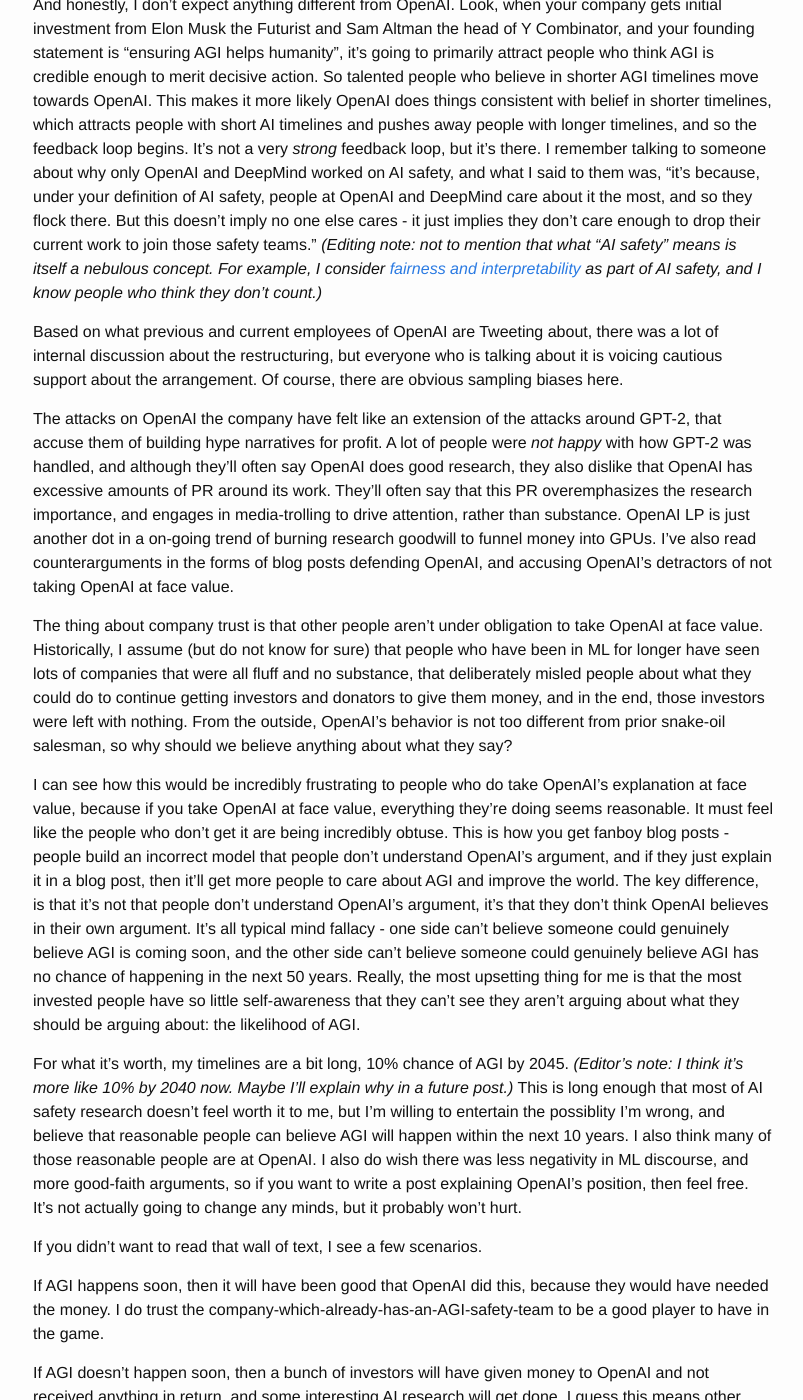
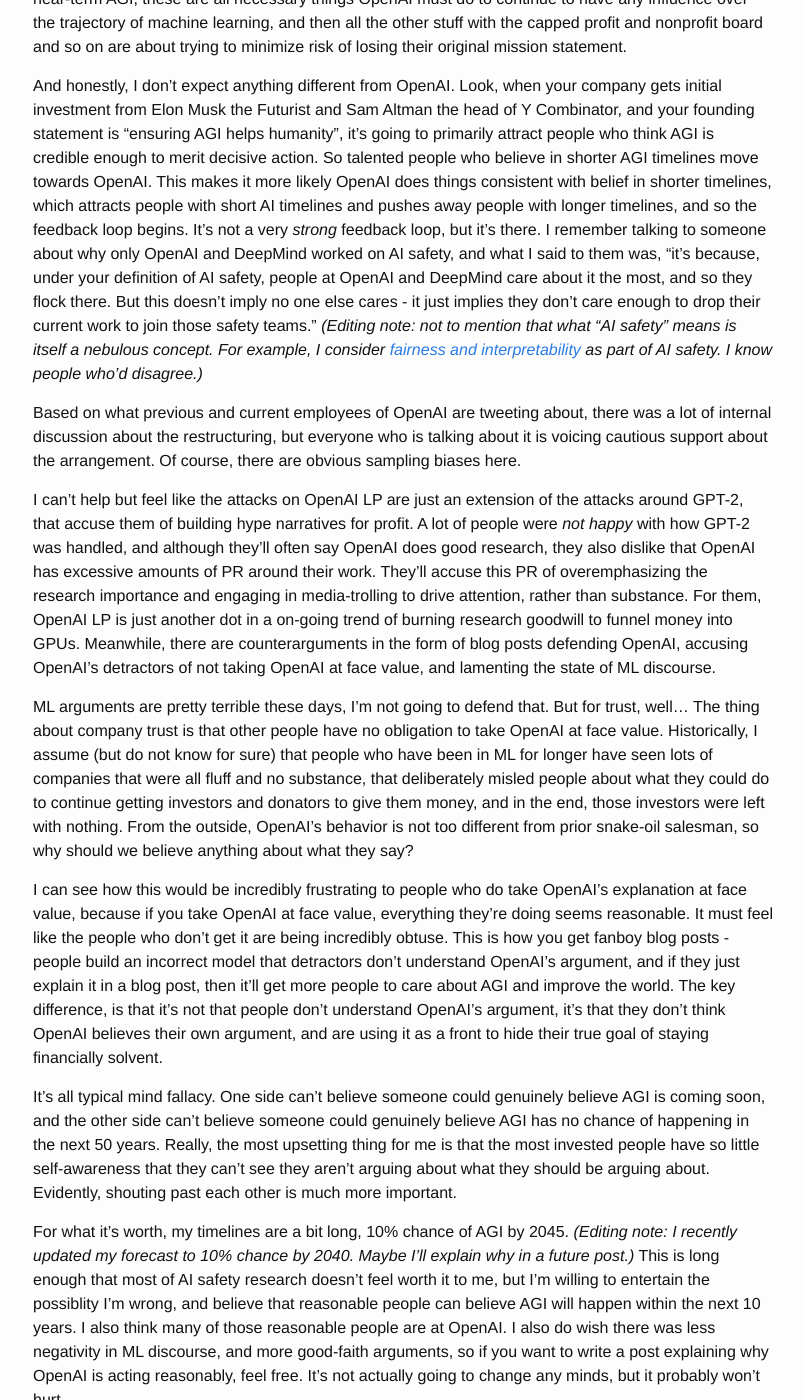
Before and after one commit to alexirpan/alexirpan.github.io, a Jekyll site: the page built from _posts/2020-06-23-openai-lp.markdown, in a window 1280 px wide and 1400 px high, scrolled down 1547 px. Shown: the whole window, without its empty margins (237-1040 px from the left). Built offline with Jekyll 4.4.1, drawn with Linux system fonts in a browser that asks for light colours; nearby versions of some CDN libraries; some of the changed text lies outside the part shown.

Commit message:
Some more revisions, done editing this I think

```diff
--- a/_posts/2020-06-23-openai-lp.markdown
+++ b/_posts/2020-06-23-openai-lp.markdown
@@ -4,13 +4,13 @@
 date:   2020-06-23 15:06:00 -0700
 ---
 
-*I originally wrote this post March 12, 2019, which is the day after [OpenAI announced they were creating a "capped-profit" company](https://openai.com/blog/openai-lp/).
+*I originally wrote this post March 12, 2019, the day after [OpenAI announced they were creating a "capped-profit" company](https://openai.com/blog/openai-lp/).
 I decided not to share it very widely, because it
 was a touchy subject, lots of people were yelling, and I did not want to get
 involved in the cross-fire.*
 
 *I remembered that post recently, and after a re-read I still agreed with most
-of what I wrote, and that it's worth having it public somewhere, even if no one
+of what I wrote. I feel it's worth having it public somewhere, even if no one
 cares about the Open AI LP debate anymore. Here's the original post, with some
 editing. For context, this was written a month after GPT-2, before the Rubik's
 Cube result, and before the Microsoft deal.*
@@ -20,42 +20,44 @@
 
 Okay, so OpenAI announced that they were legally restructuring from a nonprofit into a “capped-profit” company. I am not a lawyer, and I’m especially not a lawyer familiar with business law, but here is my understanding. OpenAI LP is a for-profit company. OpenAI Nonprofit is the nonprofit side. The OpenAI LP is managed by the nonprofit’s Board of Directors. Members of the nonprofit board are allowed to own stakes in OpenAI LP, but only a minority of the Board of Directors is allowed to do so. Investors and employees sign agreements that following OpenAI’s principles takes priority over profit. Investors are capped at receiving back 100x what they invest. This is on the order of “returns from investing early in a really good startup, but not as much as investing early in a stupidly amazing startup”.
 
-Company is now roughly divided as follows: the for-profit side employs the robotics, DotA 2, language, safety, and policy teams. The nonprofit side employs the educational programs and policy initiatives, althought I don’t understand what “policy initiatives” means here, if the policy team is under OpenAI LP.
+Company is now roughly divided as follows: the for-profit side employs the robotics, DotA 2, language, safety, and policy teams. The nonprofit side employs the educational programs and policy initiatives, although I don’t understand what “policy initiatives” means here, if the policy team is under OpenAI LP.
 
-Why is this happening? The given argument is that recent results suggest that new AI systems and any approaches that could lead to AGI will need lots of compute, and also need to attract lots of talent, and the investment required is going to be much larger than what is already dedicated to the company, so part of the company needs to become for-profit to attract investors to invest the required money. And if they succeed, they’ll make way more than 100x return, by orders of magnitude.
+Why is this happening? The given argument is that recent results suggest that new AI systems and any approaches that could lead to AGI will need lots of compute, and also need to attract lots of talent, and the investment required is going to be much larger than what is already dedicated to the company, so part of the company needs to become for-profit to attract investors to front the required funds. And if they succeed, they’ll make way more than 100x return, by orders of magnitude.
 
 Rather predictably, reactions have ranged from “yeah makes sense” to “wow WTF this is bullshit.” My reaction is roughly at the “ehhhhhhhhh, okay” side of things. I am a big fan of [Buffy Speak](https://tvtropes.org/pmwiki/pmwiki.php/Main/BuffySpeak), but at some point you gotta stop using Buffy Speak and gotta start explaining stuff using actual words.
 
 The “wow WTF this is bullshit” side seems to revolve around feelings of betrayal that OpenAI the nonprofit would turn into a for-profit company. The criticism feels like, "OpenAI was supposed to not be beholden to profit, and would stand above the incentives that for-profit companies are under. It’s good for nonprofit AI companies to exist, and now there is one fewer." There are enough for-profit AI startups and AI consulting gigs out there. If you saw the nonprofit nature of OpenAI as a core principle of its existence, then turning into a for-profit feels disingenuous. What distinguishes OpenAI from every other AI startup trying to make a quick buck?
+Moreover, given one restructuring from nonprofit to capped-profit, what systems are in place to prevent further slides to for-profitness? How do we know the 100x figure won’t change to 1000x later on? Are we guaranteed that the minority of the board with stakes in the for-profit OpenAI LP will not be able to leverage their wealth to take over the board’s decision making? Culture doesn’t die overnight. It’s something that grows organically and bleeds organically. What if this is the first step towards OpenAI turning into something it shouldn’t be?
 
 Meanwhile, the “yeah makes sense” crowd is generally (but not entirely) a group that believes AGI should be considered a serious possibility in the near term (where serious is something like “at least 5%”), and thinks that turning into a for-profit company is a necessary evil to raise sufficient capital to make sure OpenAI has a credible chance of creating AGI and having a seat at the table of any policy decisions.
-
-So, like I implied earlier, opinions on whether OpenAI LP is a good thing are highly correlated with how much you think people should care about AI safety, and now we’re in *that* whole minefield.
+Opinions on *that* argument are highly correlated with how much you think people should care about AI safety, and now we’re in that minefield.
 
 My impression is what OpenAI is doing is consistent with the belief that AGI could happen sometime in the near-term, by combining lots of compute with a few (but not a lot) of insights into learning. Under that belief, it makes sense that they need more money for new hardware and talent. It makes sense to structure things such that investors have a reason to give them money. Under that belief of plausible near-term AGI, these are all necessary things OpenAI must do to continue to have any influence over the trajectory of machine learning, and then all the other stuff with the capped profit and nonprofit board and so on are about trying to minimize risk of losing their original mission statement.
 
-And honestly, I don’t expect anything different from OpenAI. Look, when your company gets initial investment from Elon Musk the Futurist and Sam Altman the head of Y Combinator, and your founding statement is “ensuring AGI helps humanity”, it’s going to primarily attract people who think AGI is credible enough to merit decisive action. So talented people who believe in shorter AGI timelines move towards OpenAI. This makes it more likely OpenAI does things consistent with belief in shorter timelines, which attracts people with short AI timelines and pushes away people with longer timelines, and so the feedback loop begins. It’s not a very *strong* feedback loop, but it's there. I remember talking to someone about why only OpenAI and DeepMind worked on AI safety, and what I said to them was, “it’s because, under your definition of AI safety, people at OpenAI and DeepMind care about it the most, and so they flock there. But this doesn’t imply no one else cares - it just implies they don’t care enough to drop their current work to join those safety teams.” *(Editing note: not to mention that what "AI safety" means is itself a nebulous concept. For example, I consider [fairness and interpretability](https://www.fatml.org/) as part of AI safety, and I know people who think they don't count.)*
+And honestly, I don’t expect anything different from OpenAI. Look, when your company gets initial investment from Elon Musk the Futurist and Sam Altman the head of Y Combinator, and your founding statement is “ensuring AGI helps humanity”, it’s going to primarily attract people who think AGI is credible enough to merit decisive action. So talented people who believe in shorter AGI timelines move towards OpenAI. This makes it more likely OpenAI does things consistent with belief in shorter timelines, which attracts people with short AI timelines and pushes away people with longer timelines, and so the feedback loop begins. It’s not a very *strong* feedback loop, but it's there. I remember talking to someone about why only OpenAI and DeepMind worked on AI safety, and what I said to them was, “it’s because, under your definition of AI safety, people at OpenAI and DeepMind care about it the most, and so they flock there. But this doesn’t imply no one else cares - it just implies they don’t care enough to drop their current work to join those safety teams.” *(Editing note: not to mention that what "AI safety" means is itself a nebulous concept. For example, I consider [fairness and interpretability](https://www.fatml.org/) as part of AI safety. I know people who'd disagree.)*
 
-Based on what previous and current employees of OpenAI are Tweeting about, there was a lot of internal discussion about the restructuring, but everyone who is talking about it is voicing cautious support about the arrangement. Of course, there are obvious sampling biases here.
+Based on what previous and current employees of OpenAI are tweeting about, there was a lot of internal discussion about the restructuring, but everyone who is talking about it is voicing cautious support about the arrangement. Of course, there are obvious sampling biases here.
 
-The attacks on OpenAI the company have felt like an extension of the attacks around GPT-2, that accuse them of building hype narratives for profit. A lot of people were *not happy* with how GPT-2 was handled, and although they'll often say OpenAI does good research, they also dislike that OpenAI has excessive amounts of PR around its work. They'll often say that this PR overemphasizes the research importance, and engages in media-trolling to drive attention, rather than substance. OpenAI LP is just another dot in a on-going trend of burning research goodwill to funnel money into GPUs. I’ve also read counterarguments in the forms of blog posts defending OpenAI, and accusing OpenAI's detractors of not taking OpenAI at face value.
+I can't help but feel like the attacks on OpenAI LP are just an extension of the attacks around GPT-2, that accuse them of building hype narratives for profit. A lot of people were *not happy* with how GPT-2 was handled, and although they'll often say OpenAI does good research, they also dislike that OpenAI has excessive amounts of PR around their work. They'll accuse this PR of overemphasizing the research importance and engaging in media-trolling to drive attention, rather than substance. For them, OpenAI LP is just another dot in a on-going trend of burning research goodwill to funnel money into GPUs. Meanwhile, there are counterarguments in the form of blog posts defending OpenAI, accusing OpenAI's detractors of not taking OpenAI at face value, and lamenting the state of ML discourse.
 
-The thing about company trust is that other people aren’t under obligation to take OpenAI at face value. Historically, I assume (but do not know for sure) that people who have been in ML for longer have seen lots of companies that were all fluff and no substance, that deliberately misled people about what they could do to continue getting investors and donators to give them money, and in the end, those investors were left with nothing. From the outside, OpenAI’s behavior is not too different from prior snake-oil salesman, so why should we believe anything about what they say?
+ML arguments are pretty terrible these days, I'm not going to defend that. But for trust, well...
+The thing about company trust is that other people have no obligation to take OpenAI at face value. Historically, I assume (but do not know for sure) that people who have been in ML for longer have seen lots of companies that were all fluff and no substance, that deliberately misled people about what they could do to continue getting investors and donators to give them money, and in the end, those investors were left with nothing. From the outside, OpenAI’s behavior is not too different from prior snake-oil salesman, so why should we believe anything about what they say?
 
-I can see how this would be incredibly frustrating to people who do take OpenAI's explanation at face value, because if you take OpenAI at face value, everything they're doing seems reasonable. It must feel like the people who don't get it are being incredibly obtuse. This is how you get fanboy blog posts - people build an incorrect model that people don't understand OpenAI's argument, and if they just explain it in a blog post, then it'll get more people to care about AGI and improve the world. The key difference, is that it's not that people don't understand OpenAI's argument, it's that they don't think OpenAI believes in their own argument. It's all typical mind fallacy -
-one side can't believe someone could genuinely believe AGI is coming soon, and the other side can't believe someone could genuinely believe AGI has no chance of happening in the next 50 years.
-Really, the most upsetting thing for me is that the most invested people have so little self-awareness that they can't see they aren't arguing about what they should be arguing about: the likelihood of AGI.
+I can see how this would be incredibly frustrating to people who do take OpenAI's explanation at face value, because if you take OpenAI at face value, everything they're doing seems reasonable. It must feel like the people who don't get it are being incredibly obtuse. This is how you get fanboy blog posts - people build an incorrect model that detractors don't understand OpenAI's argument, and if they just explain it in a blog post, then it'll get more people to care about AGI and improve the world. The key difference, is that it's not that people don't understand OpenAI's argument, it's that they don't think OpenAI believes their own argument, and are using it as a front to hide their true goal of staying financially solvent.
 
-For what it's worth, my timelines are a bit long, 10% chance of AGI by 2045. *(Editor's note: I think it's more like 10% by 2040 now. Maybe I'll explain why in a future post.)* This is long enough that most of AI safety research doesn't feel worth it to me, but I'm willing to entertain the possiblity I'm wrong, and believe that reasonable people can believe AGI will happen within the next 10 years. I also think many of those reasonable people are at OpenAI. I also do wish there was less negativity in ML discourse, and more good-faith arguments, so if you want to write a post explaining OpenAI's position, then feel free. It's not actually going to change any minds, but it probably won't hurt.
+It's all typical mind fallacy.
+One side can't believe someone could genuinely believe AGI is coming soon, and the other side can't believe someone could genuinely believe AGI has no chance of happening in the next 50 years.
+Really, the most upsetting thing for me is that the most invested people have so little self-awareness that they can't see they aren't arguing about what they should be arguing about. Evidently,
+shouting past each other is much more important.
 
-If you didn't want to read that wall of text, I see a few scenarios.
+For what it's worth, my timelines are a bit long, 10% chance of AGI by 2045. *(Editing note: I recently updated my forecast to 10% chance by 2040. Maybe I'll explain why in a future post.)* This is long enough that most of AI safety research doesn't feel worth it to me, but I'm willing to entertain the possiblity I'm wrong, and believe that reasonable people can believe AGI will happen within the next 10 years. I also think many of those reasonable people are at OpenAI. I also do wish there was less negativity in ML discourse, and more good-faith arguments, so if you want to write a post explaining why OpenAI is acting reasonably, feel free. It's not actually going to change any minds, but it probably won't hurt.
+
+As for what happens next? I see a few scenarios.
 
 If AGI happens soon, then it will have been good that OpenAI did this, because they would have needed the money. I do trust the company-which-already-has-an-AGI-safety-team to be a good player to have in the game.
 
 If AGI doesn’t happen soon, then a bunch of investors will have given money to OpenAI and not received anything in return, and some interesting AI research will get done. I guess this means other speculative research won’t get investment, and that’s sad. But it could also have meant that those investors didn’t invest in some random Silicon Valley startup that builds a website that generates a lot of money without creating social value. I have trouble seeing OpenAI turning into the next Theranos - if they did, they’d bleed AI talent so fast to every other lab. Sure, the investors will lose money, but really, that'd be their fault for betting on uncertain technology. You're not supposed to feel bad when venture capitalists make a bad investment. They knew the risks. If they didn't, they'd be bad VCs.
 
-As for the nonprofit to profit aspect of things, I don't have any opinions there. I understand the concerns there. I also think it's entirely possible for for-profit companies to care about societal implications of their work. Literally all the FAANG machine learning labs have groups for this. I don't see any reason this couldn't include the existential threats people worry about. You can't make money if you're dead. (Really, if you think that for-profit companies are fundamentally incapable of handling existential risk, then you have bigger problems to worry about than OpenAI LP.)
+As for the nonprofit to profit aspect of things, I don't have many opinions. I understand the concerns there. I also think it's entirely possible for for-profit companies to care about societal implications of their work. Literally all the FAANG machine learning labs have groups for this. I don't see any reason this couldn't include the existential threats people worry about. You can't make money if you're dead. *(Editing note: to clarify - yes, it gets much harder to coordinate when profits get involved, but I don't think it's impossible, and if you think that for-profit companies are fundamentally incapable of handling existential risk, then you have bigger problems to worry about than OpenAI LP.)*
 
-From my perspective, all this decision means to me is that more money will go into OpenAI, rather than other AI startups, and although I have some disagreements with how OpenAI does things, I do trust them to do interesting foundational research. TL;DR, "yeah okay, let's see where this goes."
-
-Let’s say you don’t share these concerns. You can still be concerned about other things. Let’s say you strongly believe that the nonprofit side of OpenAI stays in power. Given that OpenAI has restructured once from a nonprofit to a nonprofit plus for-profit, what systems are in place to prevent further slides to for-profitness? How do we know the 100x figure won’t change to 1000x later on, or some other bigger number? Are we guaranteed that the minority of the board with stakes in the for-profit OpenAI LP will not be able to leverage their wealth to take over the board’s decision making? Culture doesn’t die overnight. It’s something that grows organically and bleeds organically. What if this is the first step towards OpenAI turning into something it shouldn’t be?
+From my perspective, all OpenAI LP means is that more money will go into OpenAI, rather than other AI startups, and although I have some disagreements with how OpenAI does things, I do trust them to do interesting foundational research. TL;DR, "yeah okay, let's see where this goes."
```
